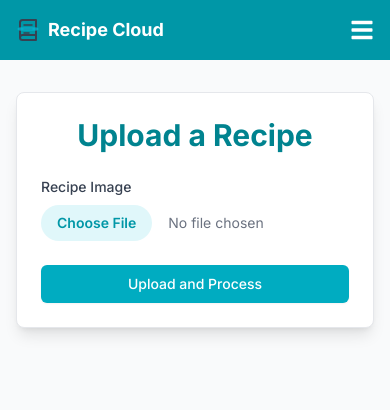
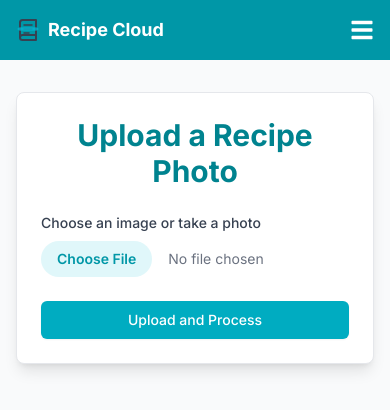
Before and after one commit to msievenpiper/recipe-cloud, a Next.js app: page /upload in a window 390 px wide. Shown: the top 410 px of the page. Built offline with nearby package versions, Linux system fonts and the light colour scheme; no server answers.

Commit message:
- allow mobiles to take photos

```diff
--- a/app/recipes/page.tsx
+++ b/app/recipes/page.tsx
@@ -2,7 +2,7 @@
 
 import { useState, useEffect, useMemo, useRef } from "react";
 import Link from "next/link";
-import { FaBookOpen, FaSearch } from "react-icons/fa";
+import { FaBookOpen, FaSearch, FaPlus } from "react-icons/fa"; // Added FaPlus icon
 
 interface Recipe {
   id: number;
@@ -77,8 +77,14 @@ export default function RecipeListPage() {
   }
 
   return (
-    <div className="flex min-h-screen flex-col items-center px-4 py-8 md:p-24 bg-gray-50">
-      <h1 className="text-4xl font-bold mb-8 text-primary-800">Your Recipes</h1>
+    <div className="flex flex-col items-center px-4 py-8 md:p-24 bg-gray-50"> {/* Removed min-h-screen and justify-center */}
+      <div className="w-full max-w-2xl flex justify-between items-center mb-8">
+        <h1 className="text-4xl font-bold text-primary-800">Your Recipes</h1>
+        <Link href="/upload" className="bg-primary-600 hover:bg-primary-700 text-white font-bold py-2 px-4 rounded-lg flex items-center space-x-2 transition-colors duration-200">
+          <FaPlus />
+          <span>Add New</span>
+        </Link>
+      </div>
 
       {recipes.length > 0 && (
         <div className="w-full max-w-2xl mb-8 relative" ref={searchInputRef}>
--- a/app/upload/page.tsx
+++ b/app/upload/page.tsx
@@ -21,7 +21,7 @@ export default function UploadPage() {
   const handleSubmit = (e: React.FormEvent<HTMLFormElement>) => {
     e.preventDefault();
     if (!file) {
-      setError("Please select an image to upload.");
+      setError("Please select an image or take a photo to upload.");
       return;
     }
 
@@ -60,16 +60,17 @@ export default function UploadPage() {
   return (
     <div className="flex min-h-screen flex-col items-center px-4 py-8 md:p-24 bg-gray-50">
       <div className="w-full max-w-md p-6 md:p-8 bg-white rounded-lg shadow-lg border border-gray-200">
-        <h1 className="text-3xl font-bold mb-6 text-center text-primary-800">Upload a Recipe</h1>
+        <h1 className="text-3xl font-bold mb-6 text-center text-primary-800">Upload a Recipe Photo</h1>
         <form onSubmit={handleSubmit} className="space-y-6">
           <div>
             <label htmlFor="file-upload" className="block text-sm font-medium text-gray-700 mb-2">
-              Recipe Image
+              Choose an image or take a photo
             </label>
             <input
               id="file-upload"
               type="file"
               accept="image/*"
+              capture="environment" // Added capture attribute
               onChange={handleFileChange}
               className="mt-1 block w-full text-sm text-gray-500
                          file:mr-4 file:py-2 file:px-4
```
Also changed, not shown: 1 other file (tests, documents, lock files or other folders).
